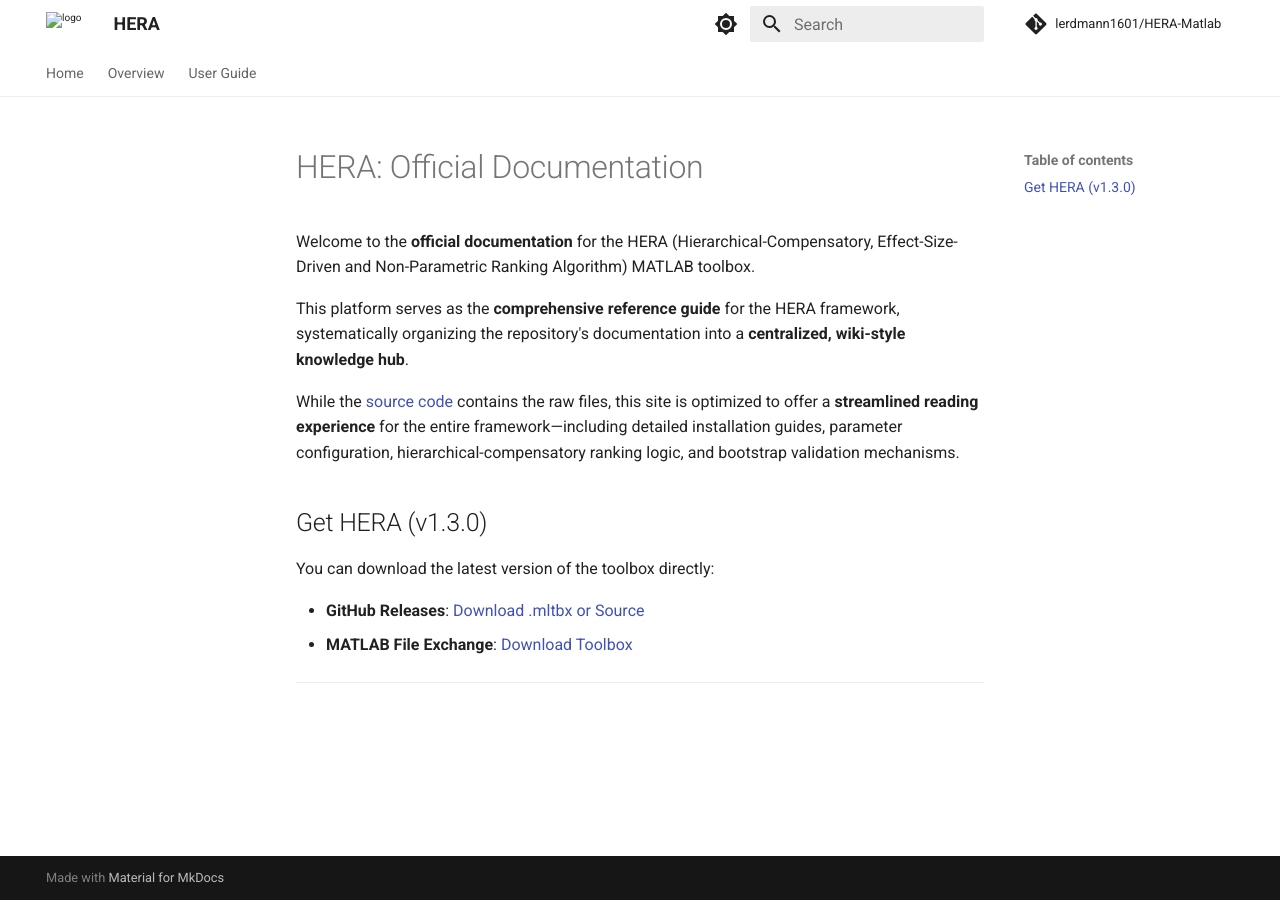
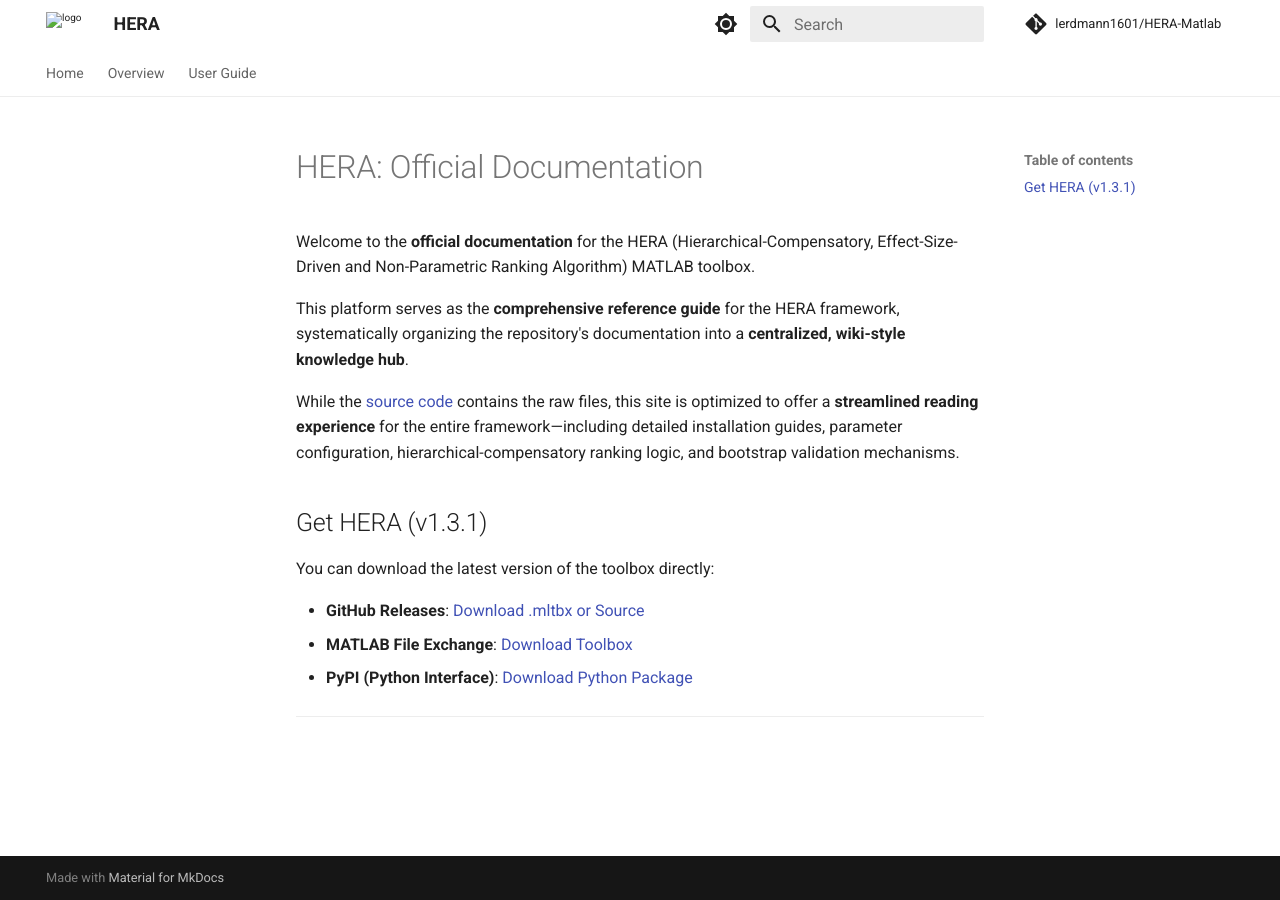
Before and after one commit to lerdmann1601/HERA-Matlab, an MkDocs documentation site: the page built from docs/landing_header.md, in a window 1280 px wide. Built offline with MkDocs 1.6.1 and Material for MkDocs 9.7.7, drawn with Linux system fonts in a browser that asks for light colours; comment, search, counter and statistics services are not loaded.

```diff
--- a/docs/Automated_Build.md
+++ b/docs/Automated_Build.md
@@ -62,7 +62,7 @@ To publish the Python package to PyPI, follow this **manual workflow** (since th
 
 2. **Create Release**:
    - Go to GitHub -> Releases -> **Draft a new release**.
-   - Choose a text tag (e.g., `v1.3.0`).
+   - Choose a text tag (e.g., `v1.3.1`).
    - **Upload** the files from `deploy/dist/` to the release.
    - Publish the release.
 
--- a/docs/landing_header.md
+++ b/docs/landing_header.md
@@ -7,11 +7,12 @@ This platform serves as the **comprehensive reference guide** for the HERA frame
 
 While the [source code](https://github.com/lerdmann1601/HERA-Matlab) contains the raw files, this site is optimized to offer a **streamlined reading experience** for the entire framework—including detailed installation guides, parameter configuration, hierarchical-compensatory ranking logic, and bootstrap validation mechanisms.
 
-## Get HERA (v1.3.0)
+## Get HERA (v1.3.1)
 
 You can download the latest version of the toolbox directly:
 
 * **GitHub Releases**: [Download .mltbx or Source](https://github.com/lerdmann1601/HERA-Matlab/releases/latest)
 * **MATLAB File Exchange**: [Download Toolbox](https://de.mathworks.com/matlabcentral/fileexchange/183089-hera)
+* **PyPI (Python Interface)**: [Download Python Package](https://pypi.org/project/hera-matlab/)
 
 ---
```
Also changed, not shown: README.md (+2 -2 lines), 5 other files.
